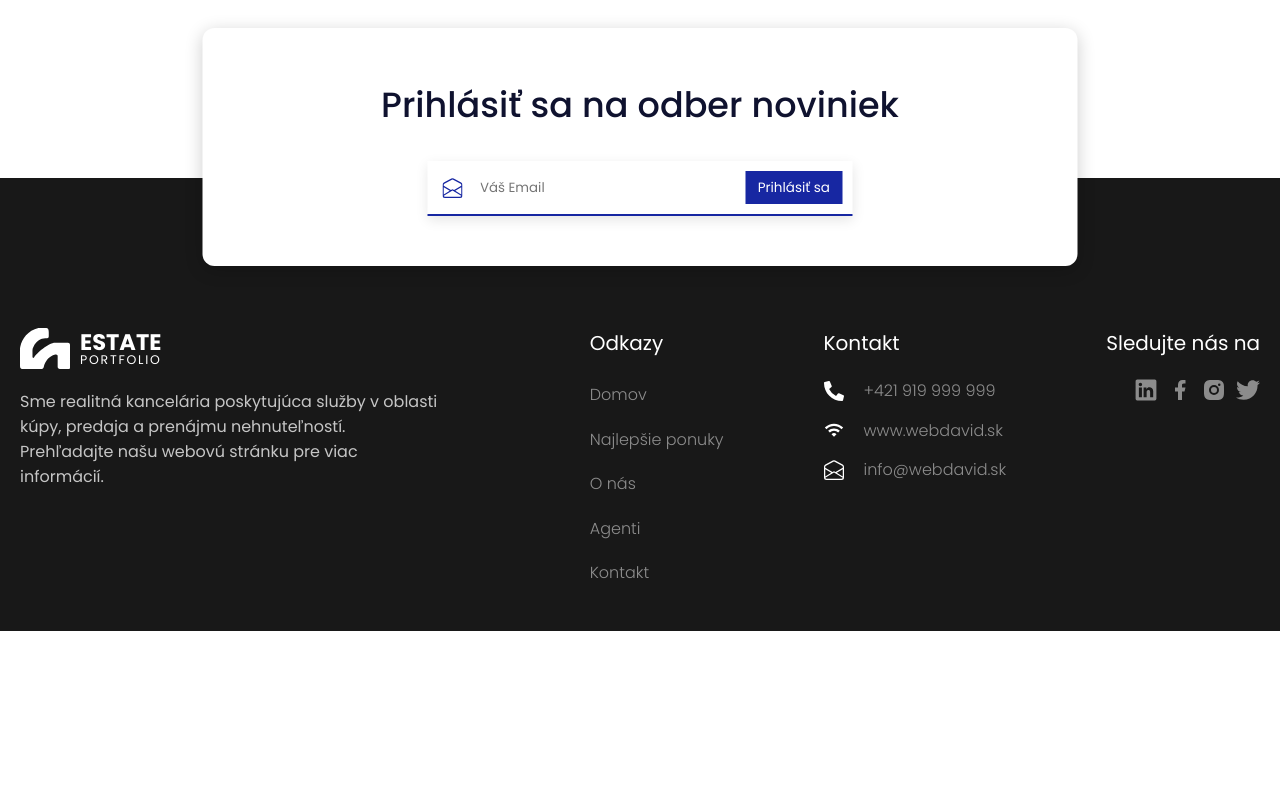
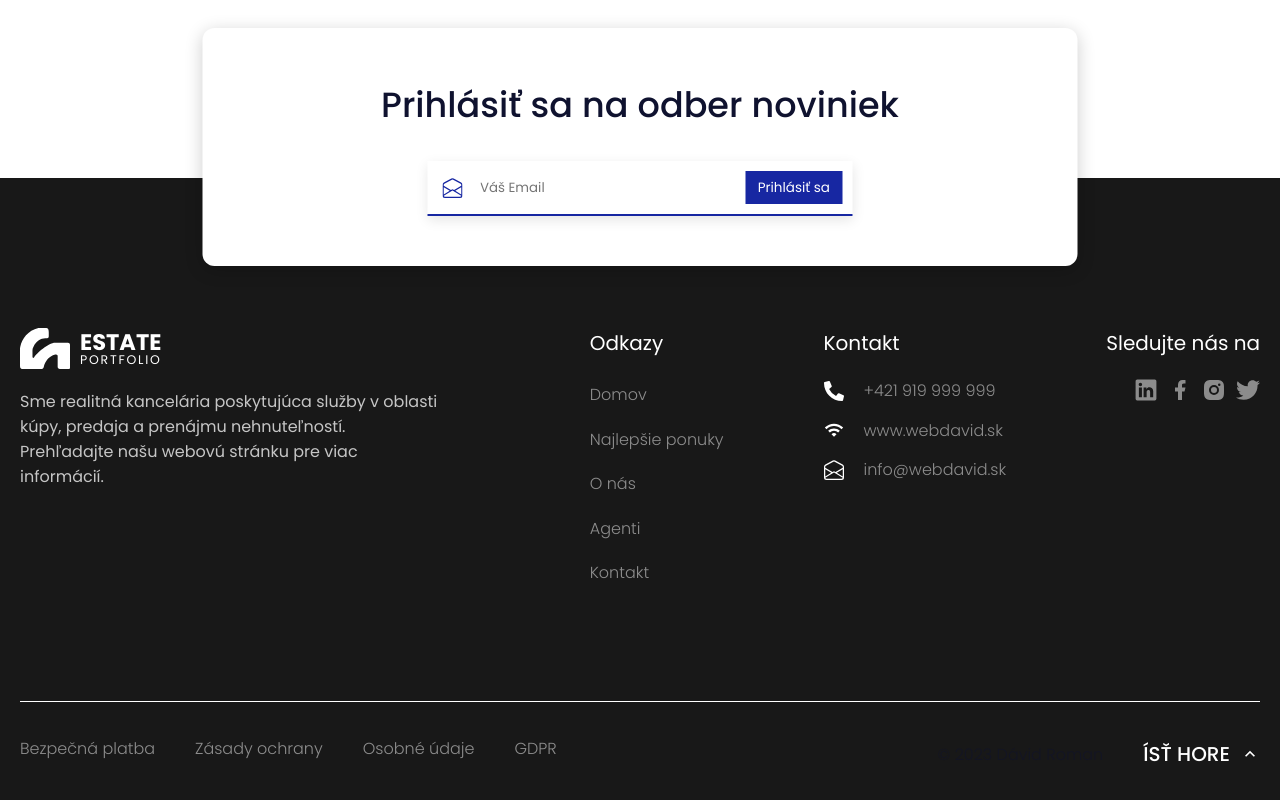
Before and after one commit to davidnx01/real-estate-portfolio, a Next.js app: page / in a window 1280 px wide. Shown: the part 3803-4603 px from the top of the page. Before the commit the page ends 4434 px from the top, so only its background shows below. Built offline with nearby package versions, Linux system fonts and the light colour scheme.

Commit message:
Footer Bottom Layout + Design

```diff
--- a/common/Containers/Footer.jsx
+++ b/common/Containers/Footer.jsx
@@ -3,11 +3,13 @@ import styles from "../../styles/footer.module.css"
 import Logo from '../Components/Logo'
 import { footerContactLinks, footerFollowLinks, footerNavLinks } from '../Constants/footerConts'
 import { BsEnvelopeOpen } from 'react-icons/bs'
+import { MdKeyboardArrowUp } from 'react-icons/md'
 
 const Footer = () => {
   return (
     <>
       <footer id='footer' className={styles.footer}>
+
         <div className={styles.newsletter}>
           <h4>Prihlásiť sa na odber noviniek</h4>
           <form>
@@ -76,6 +78,29 @@ const Footer = () => {
             </div>
           </div>
         </div>
+
+          <div className={styles.footer_bottom}>
+            <div className={styles.footer_bottom_wrap}>
+
+            <div className={styles.footer_bottom_left}>
+              <ul>
+                <li><a href="#">Bezpečná platba</a></li>
+                <li><a href="#">Zásady ochrany</a></li>
+                <li><a href="#">Osobné údaje</a></li>
+                <li><a href="#">GDPR</a></li>
+              </ul>
+            </div>
+
+            <div className={styles.footer_bottom_right}>
+              <p className={styles.footer_copy}>&copy; 2023 Dávid Roman</p>
+
+              <a href="#header">
+                ísť hore
+                <MdKeyboardArrowUp />
+              </a>
+            </div>
+          </div>
+        </div>
       </footer>
     </>
   )
--- a/styles/footer.module.css
+++ b/styles/footer.module.css
@@ -218,3 +218,64 @@
         width: 320px;
     }
 }
+
+
+
+.footer_bottom {
+    margin-top: 5rem;
+    border-top: 1px solid white;
+}
+
+.footer_bottom_wrap {
+    width: 100%;
+    padding-top: 1.5rem;
+    max-width: 1440px;
+    margin-inline: auto;
+    display: flex;
+    align-items: center;
+    justify-content: space-between;
+}
+
+.footer_bottom_left ul{
+    display: flex;
+    align-items: center;
+    justify-content: flex-start;
+    gap: 2rem;
+    flex-direction: row;
+}
+
+.footer_bottom_left ul li a {
+    color: white;
+    opacity: .5;
+    font-size: .8rem;
+    transition: .12s ease-in;
+    font-weight: 300;
+}
+
+.footer_bottom_left ul li a:hover {
+    opacity: 1;
+}
+
+.footer_bottom_right {
+    display: flex;
+    align-items: center;
+    justify-content: flex-end;
+    gap: 2rem;
+}
+
+.footer_copy {
+    font-size: .8rem;
+    opacity: .5;
+    font-weight: 300;
+}
+
+.footer_bottom_right a {
+    display: flex;
+    align-items: center;
+    justify-content: flex-end;
+    gap: 0.5rem;
+    color: white;
+    font-weight: 500;
+    text-decoration: none;
+    text-transform: uppercase;
+}
```
